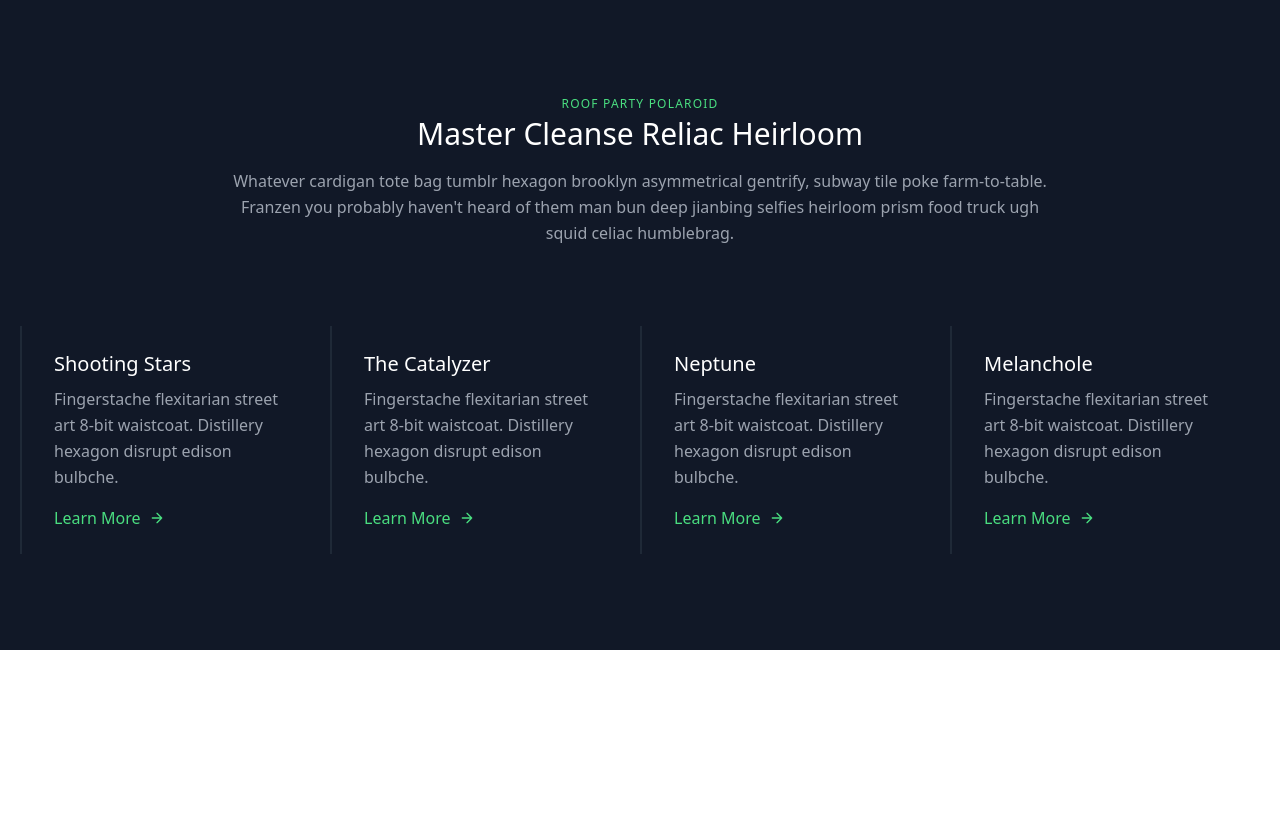
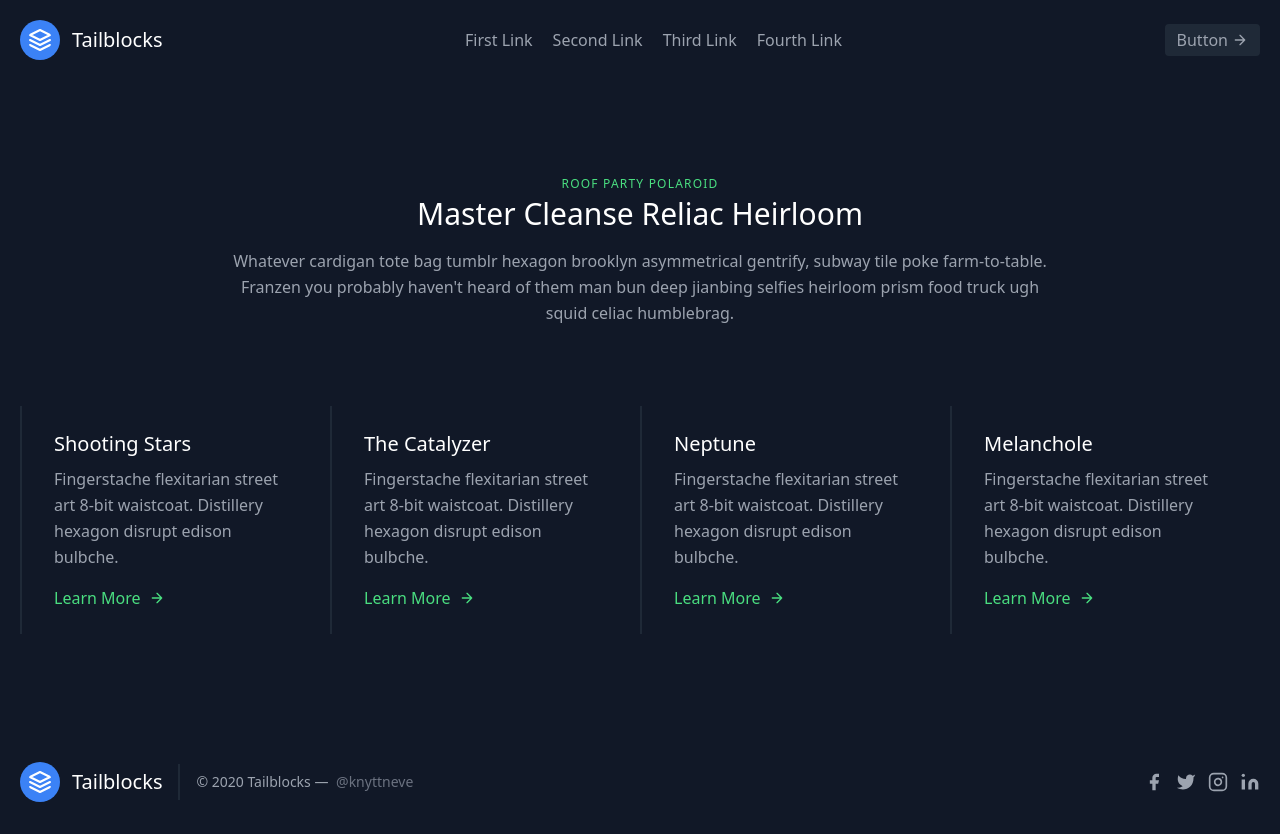
Before and after one commit to arman821/german, a plain HTML site: page index.html in a window 1280 px wide. Before the commit the page ends 800 px from the top, so only its background shows below. Drawn offline with nearby package versions, Linux system fonts and the light colour scheme.

Commit message:
Update index.html

```diff
--- a/index.html
+++ b/index.html
@@ -3,6 +3,27 @@
  <script src="https://cdn.tailwindcss.com"></script>
 </head>
 <body>
+ <header class="text-gray-400 bg-gray-900 body-font">
+  <div class="container mx-auto flex flex-wrap p-5 flex-col md:flex-row items-center">
+    <a class="flex title-font font-medium items-center text-white mb-4 md:mb-0">
+      <svg xmlns="http://www.w3.org/2000/svg" fill="none" stroke="currentColor" stroke-linecap="round" stroke-linejoin="round" stroke-width="2" class="w-10 h-10 text-white p-2 bg-blue-500 rounded-full" viewBox="0 0 24 24">
+        <path d="M12 2L2 7l10 5 10-5-10-5zM2 17l10 5 10-5M2 12l10 5 10-5"></path>
+      </svg>
+      <span class="ml-3 text-xl">Tailblocks</span>
+    </a>
+    <nav class="md:ml-auto md:mr-auto flex flex-wrap items-center text-base justify-center">
+      <a class="mr-5 hover:text-white">First Link</a>
+      <a class="mr-5 hover:text-white">Second Link</a>
+      <a class="mr-5 hover:text-white">Third Link</a>
+      <a class="mr-5 hover:text-white">Fourth Link</a>
+    </nav>
+    <button class="inline-flex items-center bg-gray-800 border-0 py-1 px-3 focus:outline-none hover:bg-gray-700 rounded text-base mt-4 md:mt-0">Button
+      <svg fill="none" stroke="currentColor" stroke-linecap="round" stroke-linejoin="round" stroke-width="2" class="w-4 h-4 ml-1" viewBox="0 0 24 24">
+        <path d="M5 12h14M12 5l7 7-7 7"></path>
+      </svg>
+    </button>
+  </div>
+</header>
  <section class="text-gray-400 body-font bg-gray-900">
   <div class="container px-5 py-24 mx-auto">
     <div class="flex flex-col text-center w-full mb-20">
@@ -87,6 +108,43 @@ enable-ga="false"
 <script defer src="https://downloads-global.3cx.com/downloads/livechatandtalk/v1/callus.js" id="tcx-callus-js" charset="utf-8"></script>
   </div>
 </section>
+ <footer class="text-gray-400 bg-gray-900 body-font">
+  <div class="container px-5 py-8 mx-auto flex items-center sm:flex-row flex-col">
+    <a class="flex title-font font-medium items-center md:justify-start justify-center text-white">
+      <svg xmlns="http://www.w3.org/2000/svg" fill="none" stroke="currentColor" stroke-linecap="round" stroke-linejoin="round" stroke-width="2" class="w-10 h-10 text-white p-2 bg-blue-500 rounded-full" viewBox="0 0 24 24">
+        <path d="M12 2L2 7l10 5 10-5-10-5zM2 17l10 5 10-5M2 12l10 5 10-5"></path>
+      </svg>
+      <span class="ml-3 text-xl">Tailblocks</span>
+    </a>
+    <p class="text-sm text-gray-400 sm:ml-4 sm:pl-4 sm:border-l-2 sm:border-gray-800 sm:py-2 sm:mt-0 mt-4">© 2020 Tailblocks —
+      <a href="https://twitter.com/knyttneve" class="text-gray-500 ml-1" target="_blank" rel="noopener noreferrer">@knyttneve</a>
+    </p>
+    <span class="inline-flex sm:ml-auto sm:mt-0 mt-4 justify-center sm:justify-start">
+      <a class="text-gray-400">
+        <svg fill="currentColor" stroke-linecap="round" stroke-linejoin="round" stroke-width="2" class="w-5 h-5" viewBox="0 0 24 24">
+          <path d="M18 2h-3a5 5 0 00-5 5v3H7v4h3v8h4v-8h3l1-4h-4V7a1 1 0 011-1h3z"></path>
+        </svg>
+      </a>
+      <a class="ml-3 text-gray-400">
+        <svg fill="currentColor" stroke-linecap="round" stroke-linejoin="round" stroke-width="2" class="w-5 h-5" viewBox="0 0 24 24">
+          <path d="M23 3a10.9 10.9 0 01-3.14 1.53 4.48 4.48 0 00-7.86 3v1A10.66 10.66 0 013 4s-4 9 5 13a11.64 11.64 0 01-7 2c9 5 20 0 20-11.5a4.5 4.5 0 00-.08-.83A7.72 7.72 0 0023 3z"></path>
+        </svg>
+      </a>
+      <a class="ml-3 text-gray-400">
+        <svg fill="none" stroke="currentColor" stroke-linecap="round" stroke-linejoin="round" stroke-width="2" class="w-5 h-5" viewBox="0 0 24 24">
+          <rect width="20" height="20" x="2" y="2" rx="5" ry="5"></rect>
+          <path d="M16 11.37A4 4 0 1112.63 8 4 4 0 0116 11.37zm1.5-4.87h.01"></path>
+        </svg>
+      </a>
+      <a class="ml-3 text-gray-400">
+        <svg fill="currentColor" stroke="currentColor" stroke-linecap="round" stroke-linejoin="round" stroke-width="0" class="w-5 h-5" viewBox="0 0 24 24">
+          <path stroke="none" d="M16 8a6 6 0 016 6v7h-4v-7a2 2 0 00-2-2 2 2 0 00-2 2v7h-4v-7a6 6 0 016-6zM2 9h4v12H2z"></path>
+          <circle cx="4" cy="4" r="2" stroke="none"></circle>
+        </svg>
+      </a>
+    </span>
+  </div>
+</footer>
  </body>
 
 </html>
```
